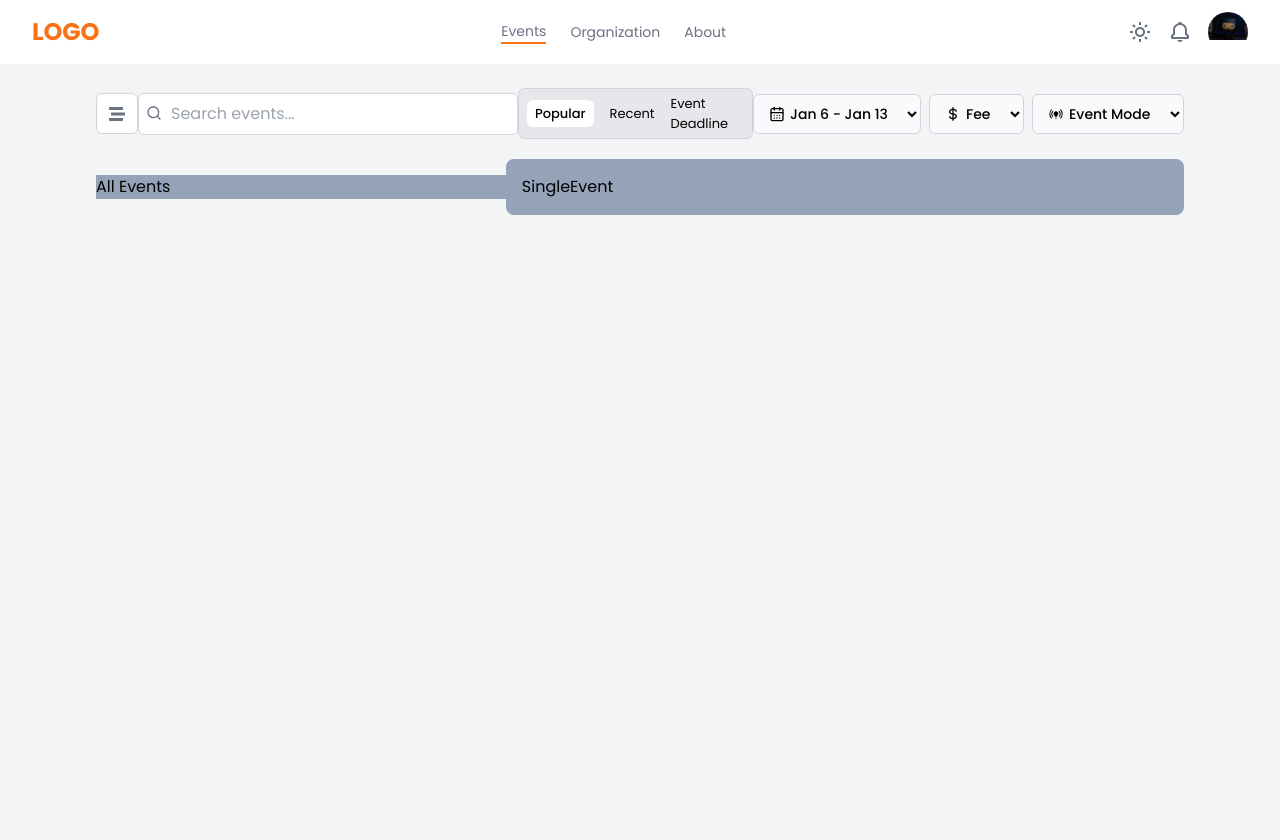
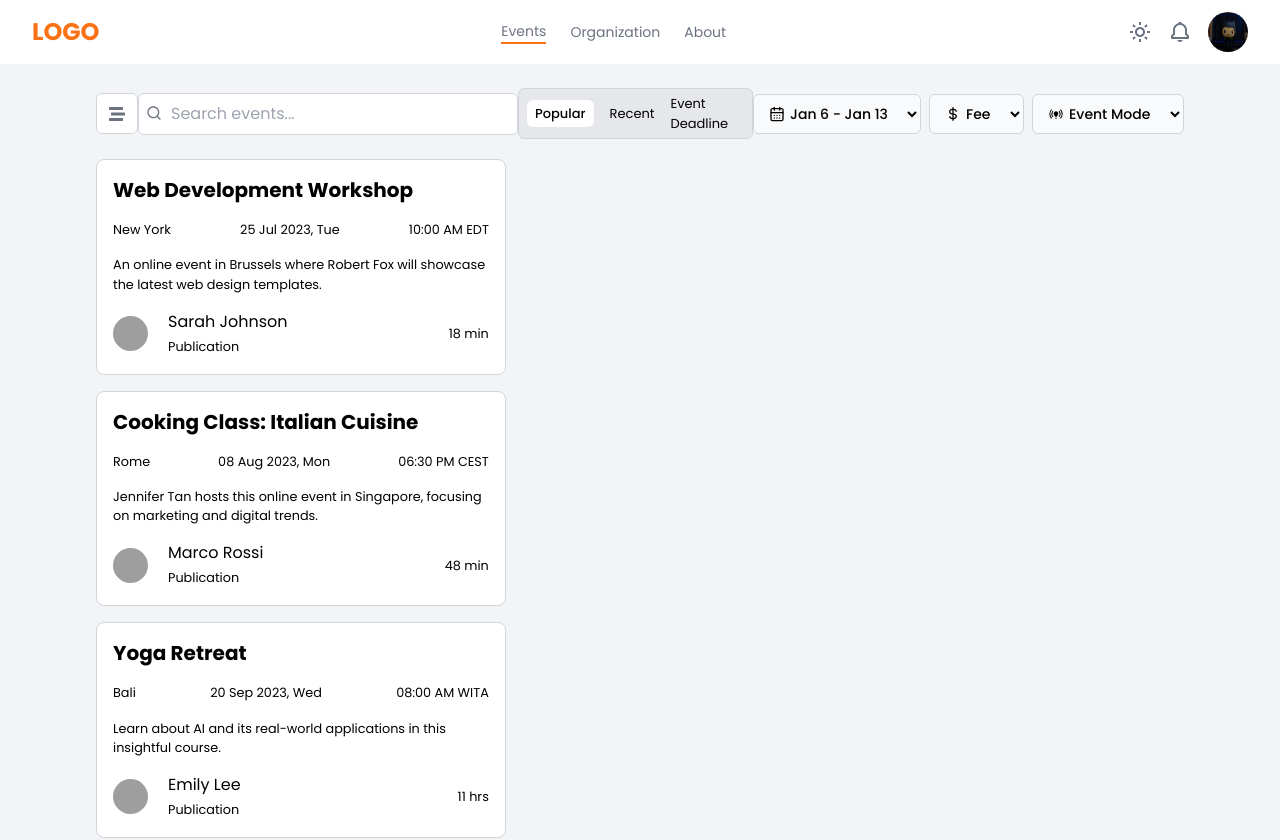
Before and after one commit to Prabakara-N/travia-associates-task, a React (Create React App) app: page / in a window 1280 px wide. Shown: the top 840 px of the page. Built offline with nearby package versions, Linux system fonts and the light colour scheme; grey boxes are pictures that could not be loaded.

Commit message:
cards added

```diff
--- a/src/components/AllEvents.jsx
+++ b/src/components/AllEvents.jsx
@@ -1,8 +1,70 @@
 import React from "react";
+import { useSelector } from "react-redux";
 
 const AllEvents = () => {
+  const { events } = useSelector((state) => state.events);
+
+  if (events.length < 1) {
+    return (
+      <h1 className="text-xl text-gray-600 font-semibold">
+        No Events Found !!!
+      </h1>
+    );
+  }
   return (
-    <div className="w-[430px] flex flex-col gap-4 bg-slate-400">All Events</div>
+    <div className="w-[430px] flex flex-col gap-4">
+      {events.map((event) => {
+        const {
+          id,
+          title,
+          location,
+          date,
+          time,
+          author,
+          authorProfile,
+          publishedAt,
+          cardDiscription,
+        } = event;
+        return (
+          <div
+            key={id}
+            className="p-4 rounded-lg bg-white border-[1px] border-gray-300 flex flex-col gap-4"
+          >
+            <h1 className="font-bold text-xl">{title}</h1>
+            <div className="flex items-center justify-between">
+              <div className="flex items-center gap-2">
+                <small>{location}</small>
+              </div>
+              <div className="flex items-center gap-2">
+                <small>{date}</small>
+              </div>
+              <div className="flex items-center gap-2">
+                <small>{time}</small>
+              </div>
+            </div>
+            <small>{cardDiscription}</small>
+            <div className="flex items-center justify-between">
+              <div className="flex items-center gap-5">
+                <div className="w-[35px] h-[35px] rounded-full overflow-hidden">
+                  <img
+                    src={authorProfile}
+                    alt="authorprofile"
+                    className="w-full h-full "
+                  />
+                </div>
+                <div>
+                  <p>{author}</p>
+                  <small>Publication</small>
+                </div>
+              </div>
+              <div className="flex items-center gap-2">
+                <small>{publishedAt}</small>
+              </div>
+            </div>
+          </div>
+        );
+      })}
+    </div>
   );
 };
 
--- a/src/components/Navbar.jsx
+++ b/src/components/Navbar.jsx
@@ -17,7 +17,7 @@ const Navbar = () => {
         <BiSun />
         <BiBell />
         <div className="w-[40px] h-[40px] rounded-full overflow-hidden ">
-          <img src={profilePic} alt="user-logo" />
+          <img src={profilePic} alt="user-logo" className="w-full h-full " />
         </div>
       </div>
     </div>
--- a/src/data.js
+++ b/src/data.js
@@ -6,6 +6,8 @@ export const events = [
     date: "25 Jul 2023, Tue",
     time: "10:00 AM EDT",
     author: "Sarah Johnson",
+    cardDiscription:
+      "An online event in Brussels where Robert Fox will showcase the latest web design templates.",
     authorProfile:
       "https://images.unsplash.com/photo-1544005313-94ddf0286df2?ixlib=rb-4.0.3&ixid=M3wxMjA3fDB8MHxzZWFyY2h8MTQ2fHxwZW9wbGVzJTIwcHJvZmlsZXxlbnwwfHwwfHx8MA%3D%3D&auto=format&fit=crop&w=500&q=60",
     image:
@@ -31,6 +33,8 @@ export const events = [
     location: "Rome",
     date: "08 Aug 2023, Mon",
     time: "06:30 PM CEST",
+    cardDiscription:
+      " Jennifer Tan hosts this online event in Singapore, focusing on marketing and digital trends.",
     author: "Marco Rossi",
     authorProfile:
       "https://images.unsplash.com/photo-1580489944761-15a19d654956?ixlib=rb-4.0.3&ixid=M3wxMjA3fDB8MHxzZWFyY2h8MTA1fHxwZW9wbGVzJTIwcHJvZmlsZXxlbnwwfHwwfHx8MA%3D%3D&auto=format&fit=crop&w=500&q=60",
@@ -57,6 +61,8 @@ export const events = [
     location: "Bali",
     date: "20 Sep 2023, Wed",
     time: "08:00 AM WITA",
+    cardDiscription:
+      " Learn about AI and its real-world applications in this insightful course. ",
     author: "Emily Lee",
     authorProfile:
       "https://images.unsplash.com/photo-1517841905240-472988babdf9?ixlib=rb-4.0.3&ixid=M3wxMjA3fDB8MHxzZWFyY2h8MTR8fHBlb3BsZXMlMjBwcm9maWxlfGVufDB8fDB8fHww&auto=format&fit=crop&w=500&q=60",
@@ -83,6 +89,8 @@ export const events = [
     location: "Paris",
     date: "05 Oct 2023, Thu",
     time: "03:00 PM CEST",
+    cardDiscription:
+      " Immerse yourself in historical discoveries during this symposium at Harvard University's History department.",
     author: "Claire Dubois",
     authorProfile:
       "https://images.unsplash.com/photo-1472099645785-5658abf4ff4e?ixlib=rb-4.0.3&ixid=M3wxMjA3fDB8MHxzZWFyY2h8OHx8cGVvcGxlcyUyMHByb2ZpbGV8ZW58MHx8MHx8fDA%3D&auto=format&fit=crop&w=500&q=60",
@@ -109,6 +117,8 @@ export const events = [
     location: "San Francisco",
     date: "18 Nov 2023, Sat",
     time: "09:30 AM PST",
+    cardDiscription:
+      " Dive into the world of psychology in this workshop at Yale University. ",
     author: "Michael Adams",
     authorProfile:
       "https://images.unsplash.com/photo-1463453091185-61582044d556?ixlib=rb-4.0.3&ixid=M3wxMjA3fDB8MHxzZWFyY2h8MTB8fHBlb3BsZXMlMjBwcm9maWxlfGVufDB8fDB8fHww&auto=format&fit=crop&w=500&q=60",
@@ -135,6 +145,8 @@ export const events = [
     location: "London",
     date: "02 Dec 2023, Sat",
     time: "11:00 AM GMT",
+    cardDiscription:
+      " Delve into the intriguing world of physics through this seminar at Caltech. ",
     author: "Sophie Turner",
     authorProfile:
       "https://images.unsplash.com/photo-1508214751196-bcfd4ca60f91?ixlib=rb-4.0.3&ixid=M3wxMjA3fDB8MHxzZWFyY2h8NTh8fHBlb3BsZXMlMjBwcm9maWxlfGVufDB8fDB8fHww&auto=format&fit=crop&w=500&q=60",
@@ -161,6 +173,8 @@ export const events = [
     location: "Madrid",
     date: "14 Jan 2024, Sat",
     time: "04:00 PM CST",
+    cardDiscription:
+      "Unravel the complexities of economics at Princeton University's forum.",
     author: "Alex Ramirez",
     authorProfile:
       "https://images.unsplash.com/photo-1500648767791-00dcc994a43e?ixlib=rb-4.0.3&ixid=M3wxMjA3fDB8MHxzZWFyY2h8MTJ8fHBlb3BsZXMlMjBwcm9maWxlfGVufDB8fDB8fHww&auto=format&fit=crop&w=500&q=60",
@@ -187,6 +201,8 @@ export const events = [
     location: "Sydney",
     date: "27 Feb 2024, Mon",
     time: "07:00 AM AEDT",
+    cardDiscription:
+      "Explore the wonders of biology at this symposium hosted by the University of Cambridge.",
     author: "Emma Wilson",
     authorProfile:
       "https://images.unsplash.com/photo-1519336555923-59661f41bb45?ixlib=rb-4.0.3&ixid=M3wxMjA3fDB8MHxzZWFyY2h8NjJ8fHBlb3BsZXMlMjBwcm9maWxlfGVufDB8fDB8fHww&auto=format&fit=crop&w=500&q=60",
@@ -213,6 +229,8 @@ export const events = [
     location: "Toronto",
     date: "10 Mar 2024, Sat",
     time: "03:30 PM EST",
+    cardDiscription:
+      "Sharpen your journalistic skills at Columbia University's workshop. ",
     author: "David Chen",
     authorProfile:
       "https://images.unsplash.com/photo-1530268729831-4b0b9e170218?ixlib=rb-4.0.3&ixid=M3wxMjA3fDB8MHxzZWFyY2h8MjB8fHBlb3BsZXMlMjBwcm9maWxlfGVufDB8fDB8fHww&auto=format&fit=crop&w=500&q=60",
@@ -239,6 +257,8 @@ export const events = [
     location: "Singapore",
     date: "22 Apr 2024, Sun",
     time: "10:00 AM SGT",
+    cardDiscription:
+      "oin this insightful sociology conference at the University of Chicago. ",
     author: "Jennifer Tan",
     authorProfile:
       "https://images.unsplash.com/photo-1517630800677-932d836ab680?ixlib=rb-4.0.3&ixid=M3wxMjA3fDB8MHxzZWFyY2h8NDZ8fHBlb3BsZXMlMjBwcm9maWxlfGVufDB8fDB8fHww&auto=format&fit=crop&w=500&q=60",
@@ -265,6 +285,8 @@ export const events = [
     location: "Brussels",
     date: "16 Jun 2023, Sat",
     time: "02:00 PM ETD",
+    cardDiscription:
+      "An online event in Brussels where Robert Fox will showcase the latest web design templates.",
     author: "Robert Fox",
     authorProfile:
       "https://images.unsplash.com/photo-1522075469751-3a6694fb2f61?ixlib=rb-4.0.3&ixid=M3wxMjA3fDB8MHxzZWFyY2h8Mzl8fHBlb3BsZXMlMjBwcm9maWxlfGVufDB8fDB8fHww&auto=format&fit=crop&w=500&q=60",
```
